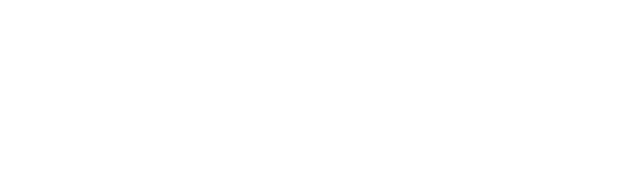
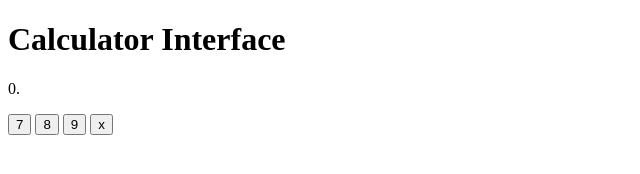
Before and after one commit to emilia-m26/html-css-js-practice, a plain HTML site: page calculator.html in a window 1280 px wide. Shown: the whole page, without its empty margins (0-640 px from the left). Drawn offline with Linux system fonts and the light colour scheme.

Commit message:
first set of buttons

```diff
--- a/calculator.html
+++ b/calculator.html
@@ -9,6 +9,16 @@
 </head>
 
 <body>
+    <h1>Calculator Interface</h1>
+    <div>
+        <p>0.</p>
+        <button>7</button>
+        <button>8</button>
+        <button>9</button>
+        <button>x</button>
+
+
+    </div>
 
 </body>
 
```
